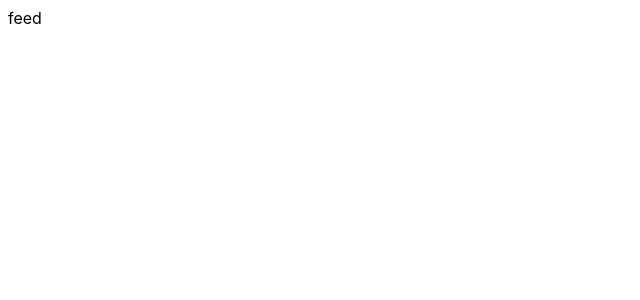
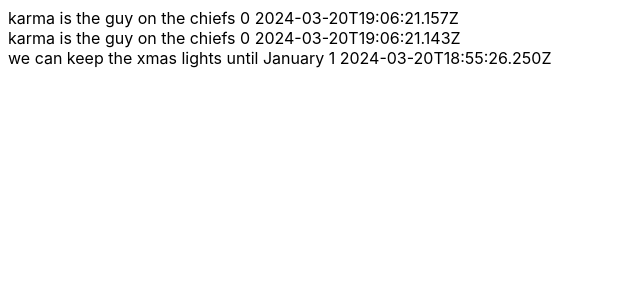
Before and after one commit to Technigo/project-happy-thoughts-vite, a React (Vite) app: page / in a window 1280 px wide. Shown: the top 300 px of the page, without its empty margins (0-640 px from the left). Built offline with nearby package versions, Linux system fonts and the light colour scheme.

Commit message:
set up feed and post component. rendering placeholder date.

```diff
--- a/src/Feed.jsx
+++ b/src/Feed.jsx
@@ -1,3 +1,5 @@
+import { Post } from "./Post";
+
 export const Feed = () => {
   const posts = [
     {
@@ -23,5 +25,13 @@ export const Feed = () => {
     },
   ];
 
-  return <div>feed</div>;
+  return (
+    <div>
+      {posts.map((post) => (
+        // here we are rendering the Post component
+        <Post key={post._id} message={post.message} hearts={post.hearts} createdAt={post.createdAt} />
+
+      ))}
+    </div>
+  );
 };
--- a/src/Post.jsx
+++ b/src/Post.jsx
@@ -0,0 +1,5 @@
+export const Post = (props) => {
+
+
+  return <div> {props.message} {props.hearts} {props.createdAt} </div>;
+};
```
